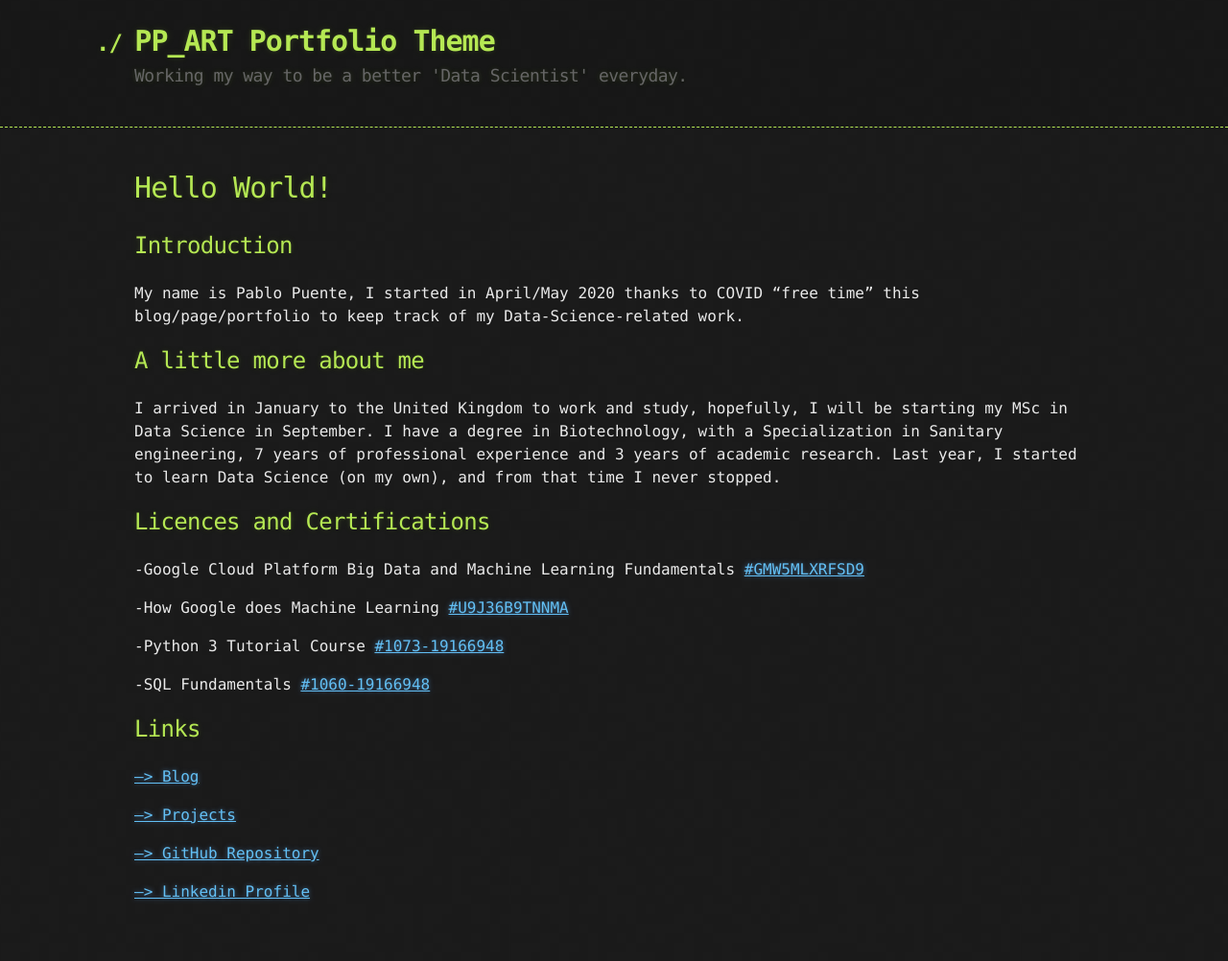
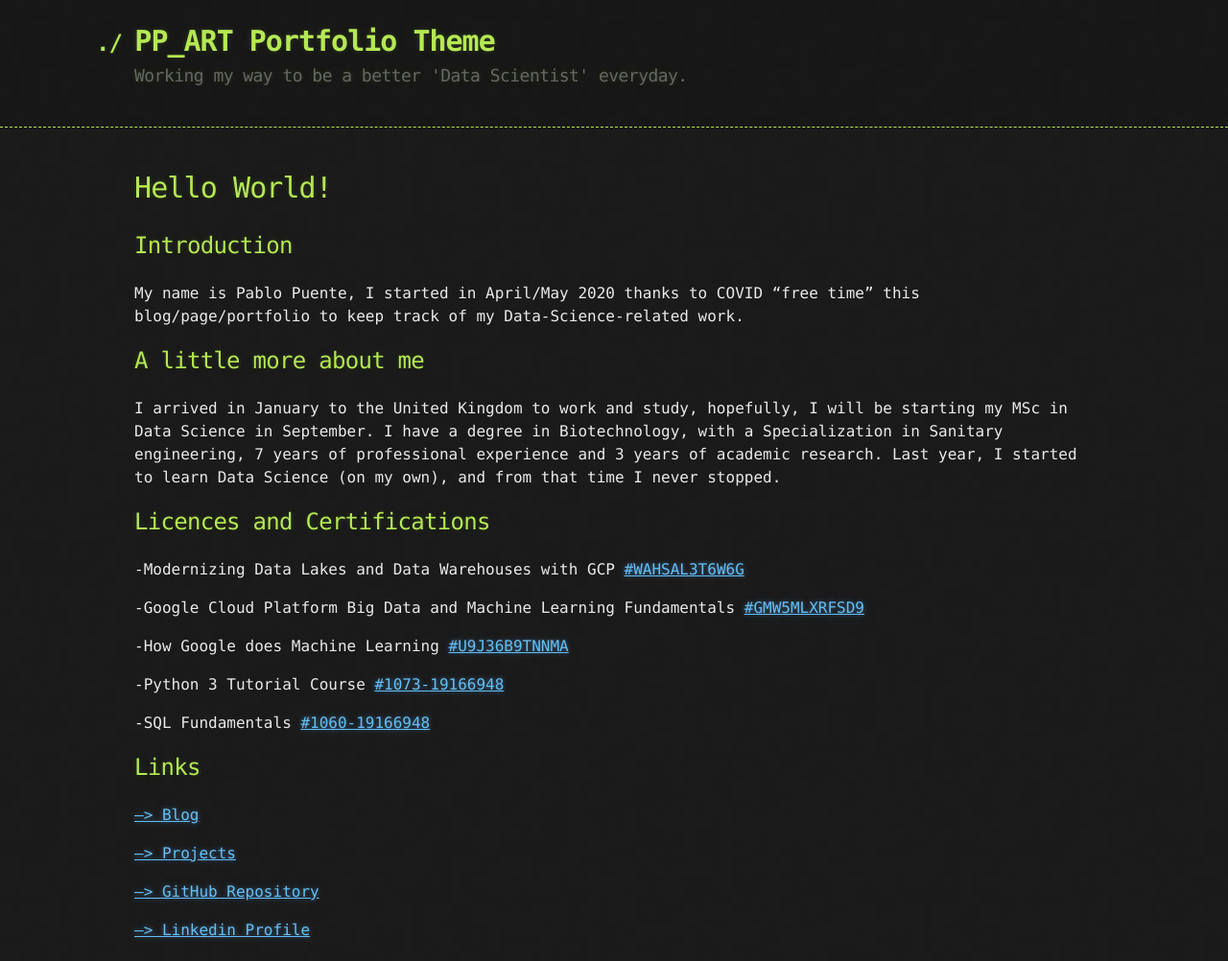
Before and after one commit to PaulB86UK/PP_ART, a Jekyll site: the page built from docs/index.md, in a window 1280 px wide. Shown: the whole page at 96% size. Built offline with Jekyll 4.4.1, drawn with Linux system fonts in a browser that asks for light colours; our own code applies the rules of GitHub Pages for plain Markdown files; before the commit the page ends 962 px from its top, so only the background shows below that.

Commit message:
Update index.md
New Certificate :+1:

```diff
--- a/docs/index.md
+++ b/docs/index.md
@@ -7,6 +7,8 @@ My name is Pablo Puente, I started in April/May 2020 thanks to COVID "free time"
 I arrived in January to the United Kingdom to work and study, hopefully, I will be starting my MSc in Data Science in September. I have a degree in Biotechnology, with a Specialization in Sanitary engineering, 7 years of professional experience and 3 years of academic research. Last year, I started to learn Data Science (on my own), and from that time I never stopped.
 
 ## Licences and Certifications
+-Modernizing Data Lakes and Data Warehouses with GCP [#WAHSAL3T6W6G](https://www.coursera.org/account/accomplishments/certificate/WAHSAL3T6W6G)
+
 -Google Cloud Platform Big Data and Machine Learning Fundamentals [#GMW5MLXRFSD9](https://www.coursera.org/account/accomplishments/certificate/GMW5MLXRFSD9)
 
 -How Google does Machine Learning  [#U9J36B9TNNMA](https://www.coursera.org/account/accomplishments/certificate/U9J36B9TNNMA)
```
